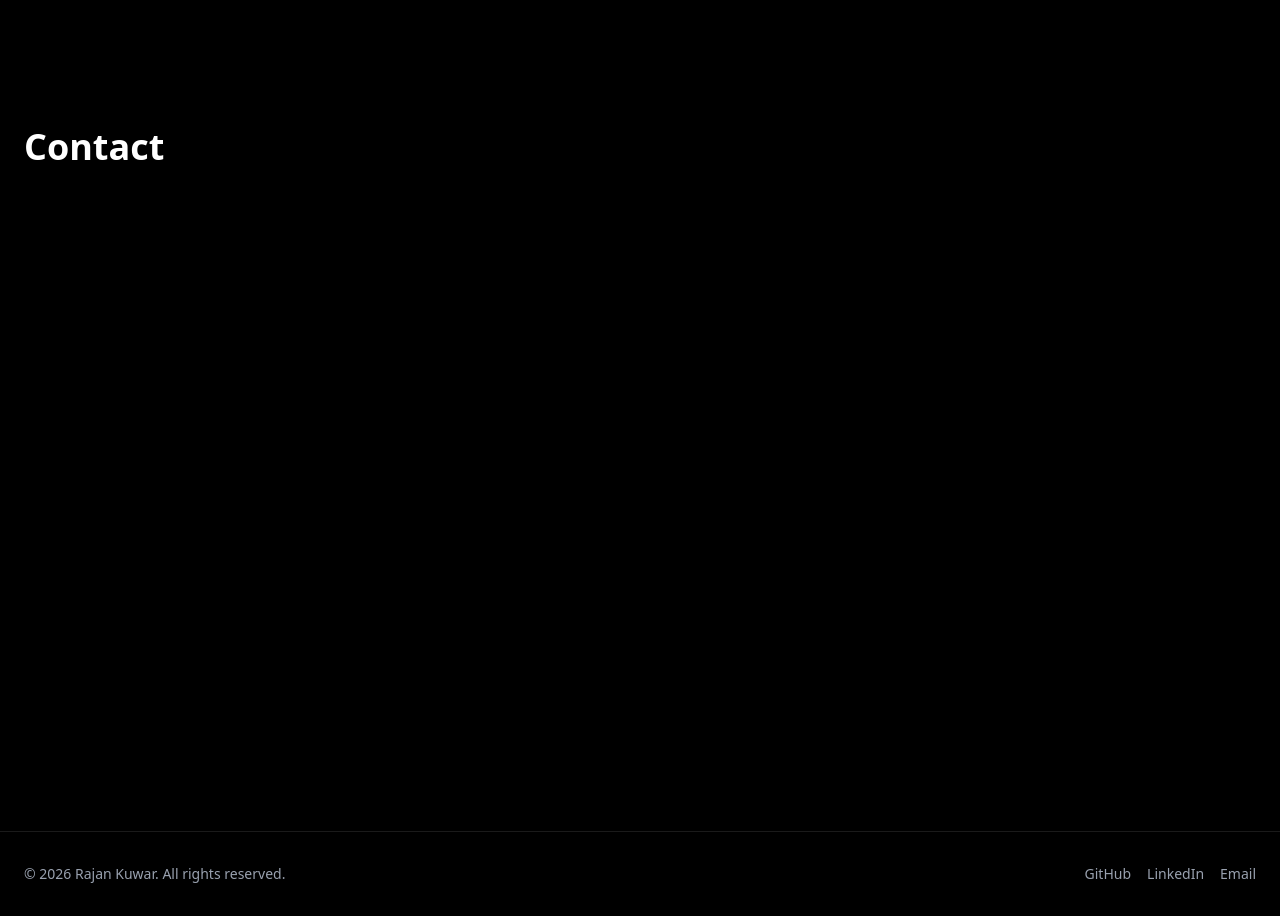
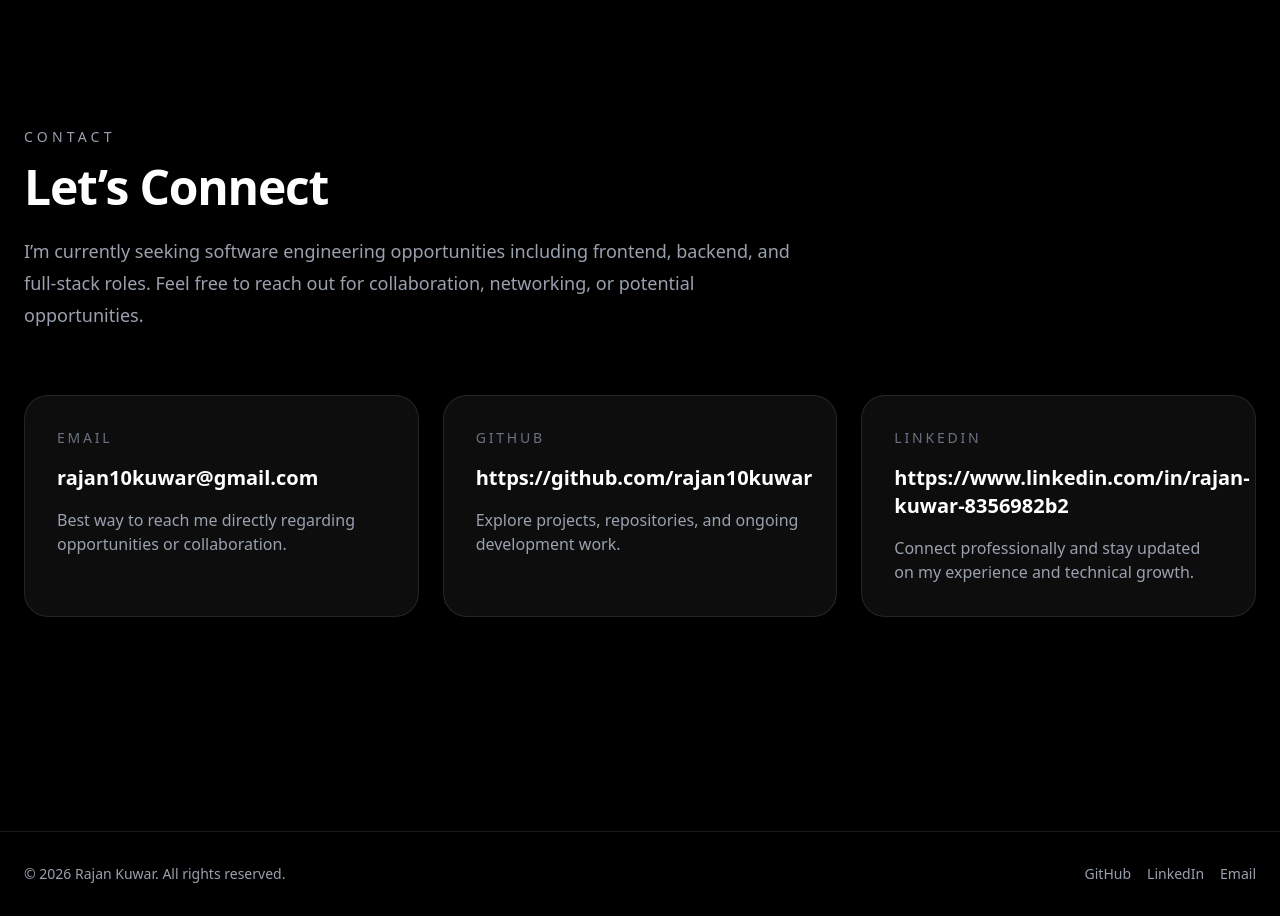
Before and after one commit to rajan10kuwar/my-portfolio-website, a Next.js app: page / in a window 1280 px wide. Shown: the part 4500-5416 px from the top of the page. Built offline with nearby package versions, Linux system fonts and the light colour scheme.

Commit message:
Add professional contact section

```diff
--- a/app/page.tsx
+++ b/app/page.tsx
@@ -470,8 +470,90 @@ export default function PortfolioNavbar() {
             </div>
           </div>
         </section>
+
         <section id="contact" className="mx-auto min-h-screen max-w-7xl px-6 py-24">
-          <h2 className="text-4xl font-bold">Contact</h2>
+          {/* Heading */}
+          <div className="max-w-3xl">
+            <p className="text-sm font-medium uppercase tracking-[0.3em] text-gray-400">
+              Contact
+            </p>
+
+            <h2 className="mt-4 text-4xl font-bold tracking-tight md:text-5xl">
+              Let’s Connect
+            </h2>
+
+            <p className="mt-6 text-lg leading-8 text-gray-400">
+              I’m currently seeking software engineering opportunities
+              including frontend, backend, and full-stack roles.
+              Feel free to reach out for collaboration, networking,
+              or potential opportunities.
+            </p>
+          </div>
+
+          {/* Contact Cards */}
+          <div className="mt-16 grid gap-6 md:grid-cols-2 lg:grid-cols-3">
+
+            {/* Email */}
+            <a
+              href="mailto:rajan10kuwar@gmail.com.com"
+              className="rounded-3xl border border-white/10 bg-white/5 p-8 transition hover:border-white/20 hover:bg-white/[0.07]"
+            >
+              <p className="text-sm uppercase tracking-[0.2em] text-gray-500">
+                Email
+              </p>
+
+              <h3 className="mt-4 text-xl font-semibold">
+                rajan10kuwar@gmail.com
+              </h3>
+
+              <p className="mt-4 text-gray-400">
+                Best way to reach me directly regarding opportunities
+                or collaboration.
+              </p>
+            </a>
+
+            {/* GitHub */}
+            <a
+              href="https://github.com/rajan10kuwar"
+              target="_blank"
+              rel="noopener noreferrer"
+              className="rounded-3xl border border-white/10 bg-white/5 p-8 transition hover:border-white/20 hover:bg-white/[0.07]"
+            >
+              <p className="text-sm uppercase tracking-[0.2em] text-gray-500">
+                GitHub
+              </p>
+
+              <h3 className="mt-4 text-xl font-semibold">
+                https://github.com/rajan10kuwar
+              </h3>
+
+              <p className="mt-4 text-gray-400">
+                Explore projects, repositories, and ongoing development
+                work.
+              </p>
+            </a>
+
+            {/* LinkedIn */}
+            <a
+              href="https://www.linkedin.com/in/rajan-kuwar-8356982b2"
+              target="_blank"
+              rel="noopener noreferrer"
+              className="rounded-3xl border border-white/10 bg-white/5 p-8 transition hover:border-white/20 hover:bg-white/[0.07]"
+            >
+              <p className="text-sm uppercase tracking-[0.2em] text-gray-500">
+                LinkedIn
+              </p>
+
+              <h3 className="mt-4 text-xl font-semibold">
+                https://www.linkedin.com/in/rajan-kuwar-8356982b2
+              </h3>
+
+              <p className="mt-4 text-gray-400">
+                Connect professionally and stay updated on my experience
+                and technical growth.
+              </p>
+            </a>
+          </div>
         </section>
         <footer className="border-t border-white/10 py-8">
   <div className="mx-auto flex max-w-7xl flex-col items-center justify-between gap-4 px-6 text-sm text-gray-400 md:flex-row">
```
